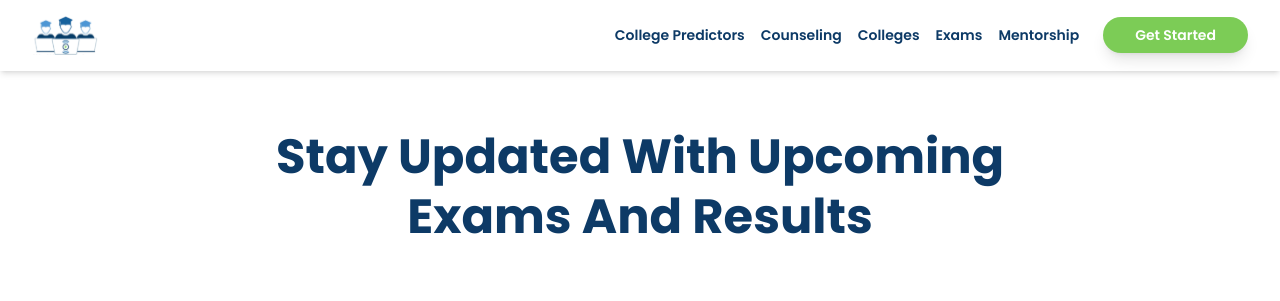
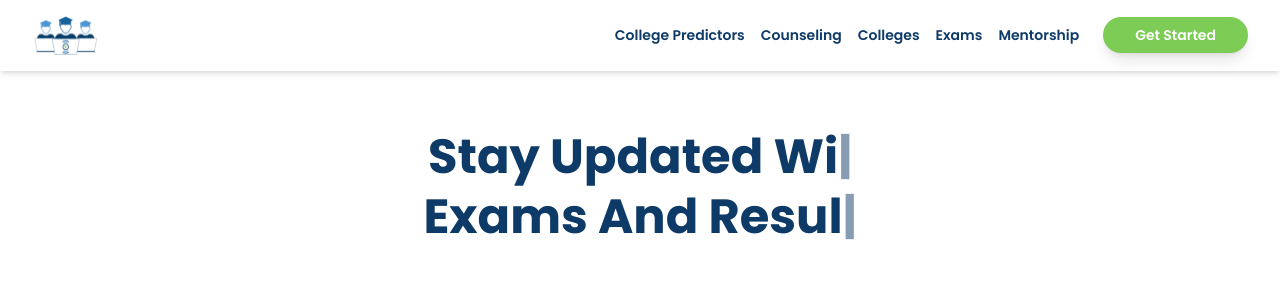
Before and after one commit to qabhishekh/wewon, a Next.js app: page /exams in a window 1280 px wide. Shown: the top 301 px of the page. Built offline with nearby package versions, Linux system fonts and the light colour scheme.

Commit message:
Refactor layout and styling across multiple pages for consistency and improved responsiveness

```diff
--- a/src/app/colleges/page.tsx
+++ b/src/app/colleges/page.tsx
@@ -11,13 +11,13 @@ const page = () => {
         top={"Find The Best Colleges"}
         bottom={"That Fit Your Goals"}
       />
-      <div className="container mx-auto pb-16 pt-12 sm:pb-24 px-4 md:px-0">
+      <div className="container mx-auto pb-16 pt-12 sm:pb-24 px-4">
         <FilterColleges />
       </div>
-      <div className="container mx-auto pb-16 pt-12 sm:pb-24 px-4 md:px-0">
+      <div className="container mx-auto pb-16 pt-12 sm:pb-24 px-4">
         <GoogleAds />
       </div>
-      <div className="container mx-auto pb-16 sm:pb-24 px-4 md:px-0">
+      <div className="container mx-auto pb-16 sm:pb-24 px-4">
         <Recommended />
       </div>
     </div>
--- a/src/app/colleges/sections/CollegeHero.tsx
+++ b/src/app/colleges/sections/CollegeHero.tsx
@@ -38,7 +38,7 @@ export default function CollegeHero({
 }: CollegeHeroProps) {
   return (
     <div
-      className="w-full p-6 md:p-8 lg:p-12"
+      className="w-full py-6 md:py-8 lg:py-12"
       style={{ fontFamily: "Poppins, sans-serif" }}
     >
       {/* Hero Image */}
--- a/src/app/counseling/page.tsx
+++ b/src/app/counseling/page.tsx
@@ -8,13 +8,13 @@ import React from "react";
 export default function page() {
   return (
     <>
-      <div className="container mx-auto px-4 sm:px-0">
+      <div className="container mx-auto px-4">
         <MainHeading
           top="Personalized Career Counselling for"
           bottom="Your Bright Future"
         />
       </div>
-      <div className="container mx-auto mt-10 px-4 sm:px-0">
+      <div className="container mx-auto mt-10 px-4 ">
         <div className="mb-4 flex justify-between items-center mb-8">
           <h2 className="text-2xl md:text-3xl lg:text-4xl font-semibold text-[var(--primary)]">
             Search Counselling
@@ -22,13 +22,13 @@ export default function page() {
           <SearchInput />
         </div>
       </div>
-      <div className="container mx-auto">
+      <div className="container mx-auto px-4">
         <Counslings />
       </div>
-      <div className="container mx-auto pb-16 pt-12 sm:pb-24 px-4 md:px-0">
+      <div className="container mx-auto pb-16 pt-12 sm:pb-24 px-4">
         <GoogleAds />
       </div>
-      <div className="container mx-auto pb-16 sm:pb-24 px-4 md:px-0">
+      <div className="container mx-auto pb-16 sm:pb-24 px-4">
         <Recommended />
       </div>
     </>
--- a/src/app/exams/page.tsx
+++ b/src/app/exams/page.tsx
@@ -11,9 +11,15 @@ const page = () => {
         top={"Stay Updated With Upcoming"}
         bottom={"Exams And Results"}
       />
-      <FilterExams />
-      <GoogleAds />
-      <Popular />
+      <div className="container mx-auto px-4">
+        <FilterExams />
+      </div>
+      <div className="container mx-auto px-4">
+        <GoogleAds />
+      </div>
+      <div className="container mx-auto px-4">
+        <Popular />
+      </div>
     </div>
   );
 };
--- a/src/app/exams/sections/FilterExams.tsx
+++ b/src/app/exams/sections/FilterExams.tsx
@@ -108,7 +108,7 @@ export default function FilterExams() {
   };
 
   return (
-    <div className="min-h-screen p-6 md:p-8 lg:p-12">
+    <div className="min-h-screen py-6 md:py-8 lg:py-12">
       {/* Header Section */}
       <div className="flex flex-col md:flex-row justify-between items-start md:items-center gap-6 mb-8">
         <h1
--- a/src/app/page.tsx
+++ b/src/app/page.tsx
@@ -43,7 +43,10 @@ export default function Home() {
       <div className="container mx-auto">
         <StudentStoryTestimonial />
       </div>
+      <div className="px-4">
+
       <CallToAction />
+      </div>
     </>
   );
 }
--- a/src/components/home/sections.tsx
+++ b/src/components/home/sections.tsx
@@ -2,7 +2,7 @@ import React from 'react'
 
 export default function Sections({ children }: React.PropsWithChildren) {
   return (
-    <section className="pb-16 pt-12 sm:pb-24 px-4 md:px-0">
+    <section className="pb-16 pt-12 sm:pb-24 px-4">
       {children}
     </section>
   );
--- a/src/components/sections/MainHeading.tsx
+++ b/src/components/sections/MainHeading.tsx
@@ -1,4 +1,6 @@
-import React from "react";
+"use client";
+import React, { useEffect, useState } from "react";
+import { motion } from "framer-motion";
 
 const MainHeading = ({
   top,
@@ -11,11 +13,63 @@ const MainHeading = ({
   align?: "left" | "center" | "right";
   className?: string;
 }) => {
+  const [typedTop, setTypedTop] = useState("");
+  const [typedBottom, setTypedBottom] = useState("");
+  const [typingBottom, setTypingBottom] = useState(false);
+
+  useEffect(() => {
+    let isCancelled = false;
+    const typeSpeed = 60;
+    const pauseAfter = 1000;
+
+    const startTyping = () => {
+      setTypedTop("");
+      setTypedBottom("");
+      let i = 0;
+      let j = 0;
+      const typeTop = setInterval(() => {
+        if (isCancelled) return clearInterval(typeTop);
+        setTypedTop(top.slice(0, i));
+        i++;
+        if (i > top.length) clearInterval(typeTop);
+      }, typeSpeed);
+      const typeBottom = setInterval(() => {
+        if (isCancelled) return clearInterval(typeBottom);
+        setTypedBottom((bottom || "").slice(0, j));
+        j++;
+        if (j > (bottom ? bottom.length : 0)) clearInterval(typeBottom);
+      }, typeSpeed);
+      setTimeout(() => {
+        if (!isCancelled) startTyping();
+      }, Math.max(top.length, bottom ? bottom.length : 0) * typeSpeed + pauseAfter);
+    };
+    startTyping();
+    return () => {
+      isCancelled = true;
+    };
+  }, [top, bottom]);
+
   return (
     <h1 className={`text-2xl sm:text-3xl md:text-5xl font-bold text-[var(--primary)] leading-tight md:leading-tight pt-14 pb-2 text-${align} ${className}`}>
-      {top}
+      <motion.span
+        initial={{ opacity: 0 }}
+        animate={{ opacity: 1 }}
+        transition={{ duration: 0.3 }}
+        style={{ whiteSpace: "pre" }}
+      >
+        {typedTop}
+        {typedTop.length < top.length && <span className="inline-block animate-pulse">|</span>}
+      </motion.span>
       <br />
-      {bottom}
+      <motion.span
+        initial={{ opacity: 0 }}
+        animate={{ opacity: 1 }}
+        transition={{ duration: 0.3 }}
+        style={{ whiteSpace: "pre" }}
+      >
+        {typedBottom}
+        {bottom && typedBottom.length < bottom.length && <span className="inline-block animate-pulse">|</span>}
+      </motion.span>
     </h1>
   );
 };
--- a/src/components/sections/Popular.tsx
+++ b/src/components/sections/Popular.tsx
@@ -53,7 +53,7 @@ const Popular = () => {
     router.push(`/colleges/${collegeId}`);
   };
   return (
-    <div className="p-6 md:p-8 lg:p-12">
+    <div className="py-6 md:py-8 lg:py-12">
       <MainHeading top="Popular Exams" align={"left"} />
       <div className="grid grid-cols-1 md:grid-cols-2 lg:grid-cols-4 gap-6 mt-14">
         {PopularExams.map((exam) => (
```
Also changed, not shown: src/components/layout/Footer.tsx (+58 -16 lines).
